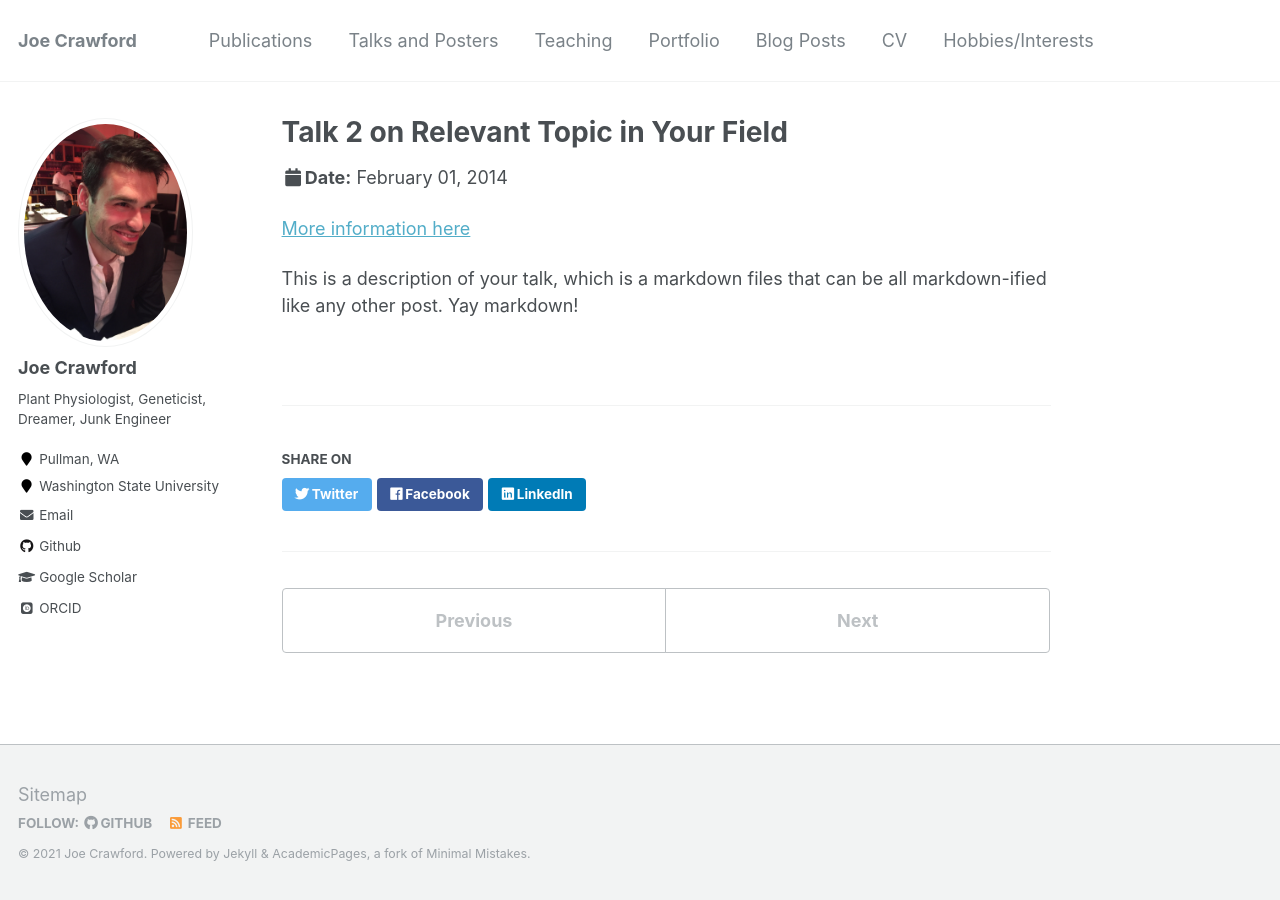
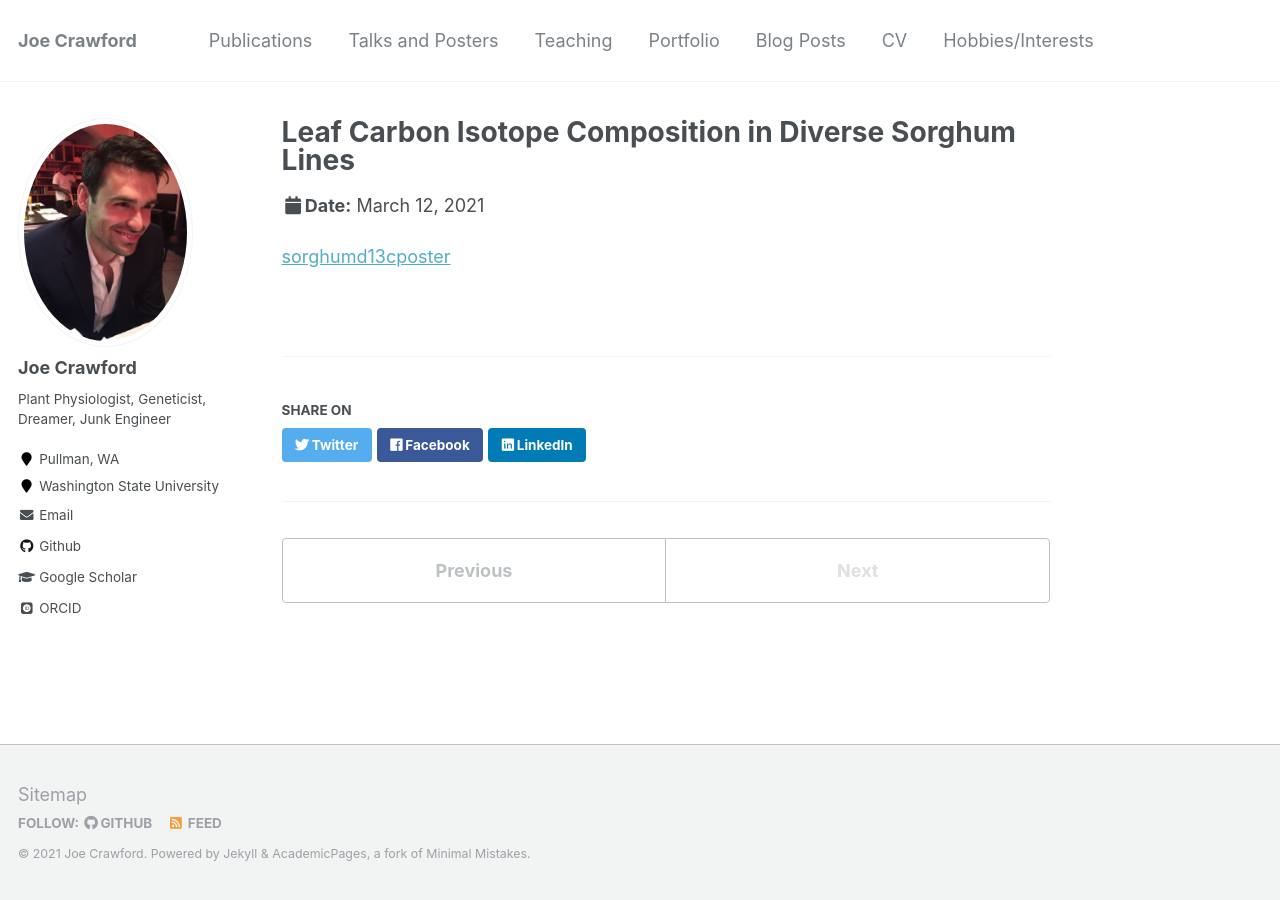
Before and after one commit to plant-physio/plant-physio.github.io, a Jekyll site: the page built from _talks/2014-02-01-talk-2.md, in a window 1280 px wide. Built offline with Jekyll 4.4.1, drawn with Linux system fonts in a browser that asks for light colours; some web fonts are replaced.

Commit message:
sorghum d13c poster

```diff
--- a/_talks/2014-02-01-talk-2.md
+++ b/_talks/2014-02-01-talk-2.md
@@ -1,13 +1,11 @@
 ---
-title: "Talk 2 on Relevant Topic in Your Field"
+title: "Leaf Carbon Isotope Composition in Diverse Sorghum Lines"
 collection: talks
 type: "Talk"
 permalink: /talks/2014-02-01-talk-2
-venue: "London School of Testing"
-date: 2014-02-01
-location: "London, UK"
+venue: "Biology Graduate Student Symposium"
+date: 2021-03-12
+location: "Pullman, WA, US"
 ---
 
-[More information here](http://example2.com)
-
-This is a description of your talk, which is a markdown files that can be all markdown-ified like any other post. Yay markdown!
+[sorghumd13cposter](/images/BGSA poster d13C isotopes sorghum Crawford.png)
```
